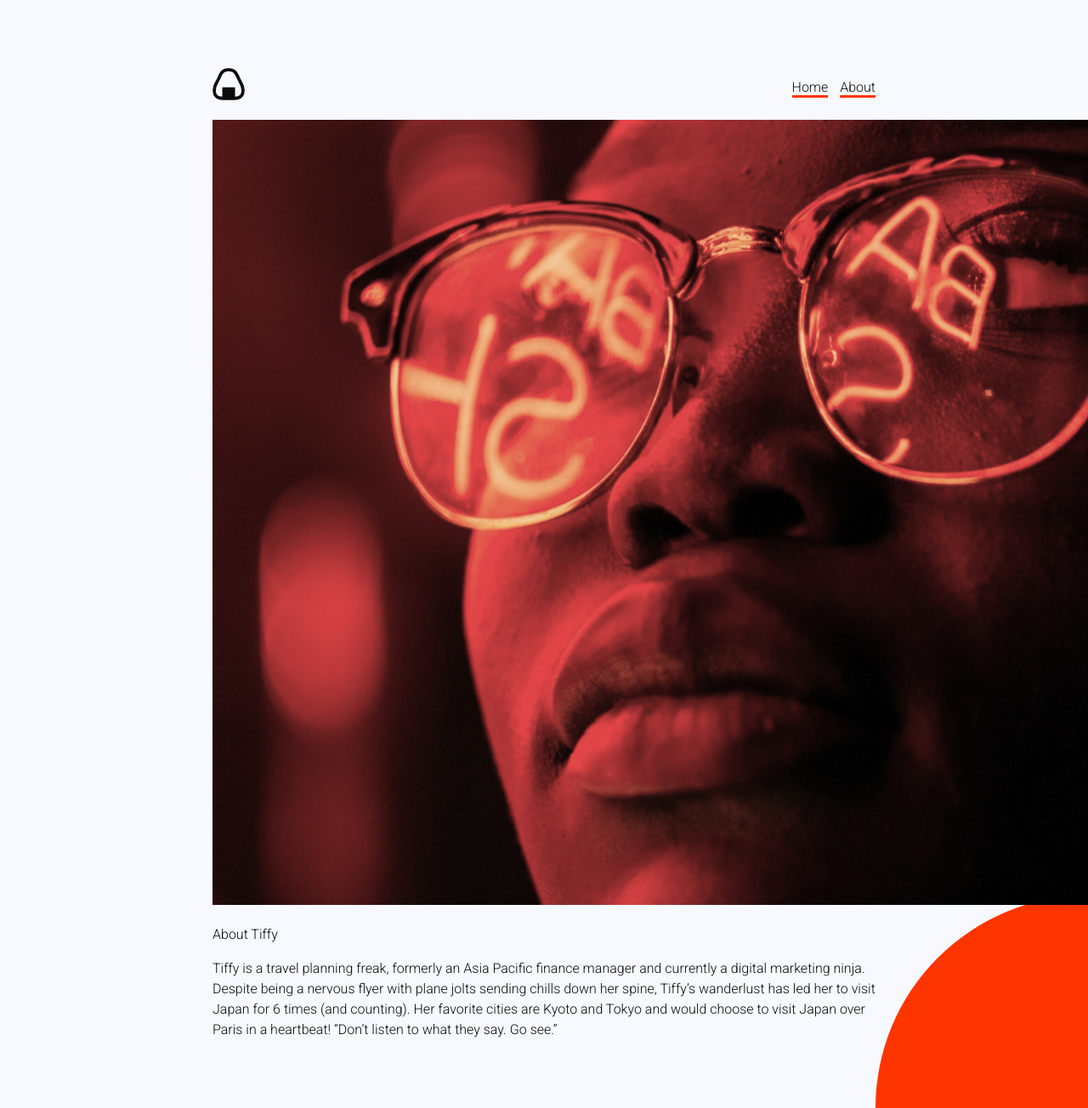
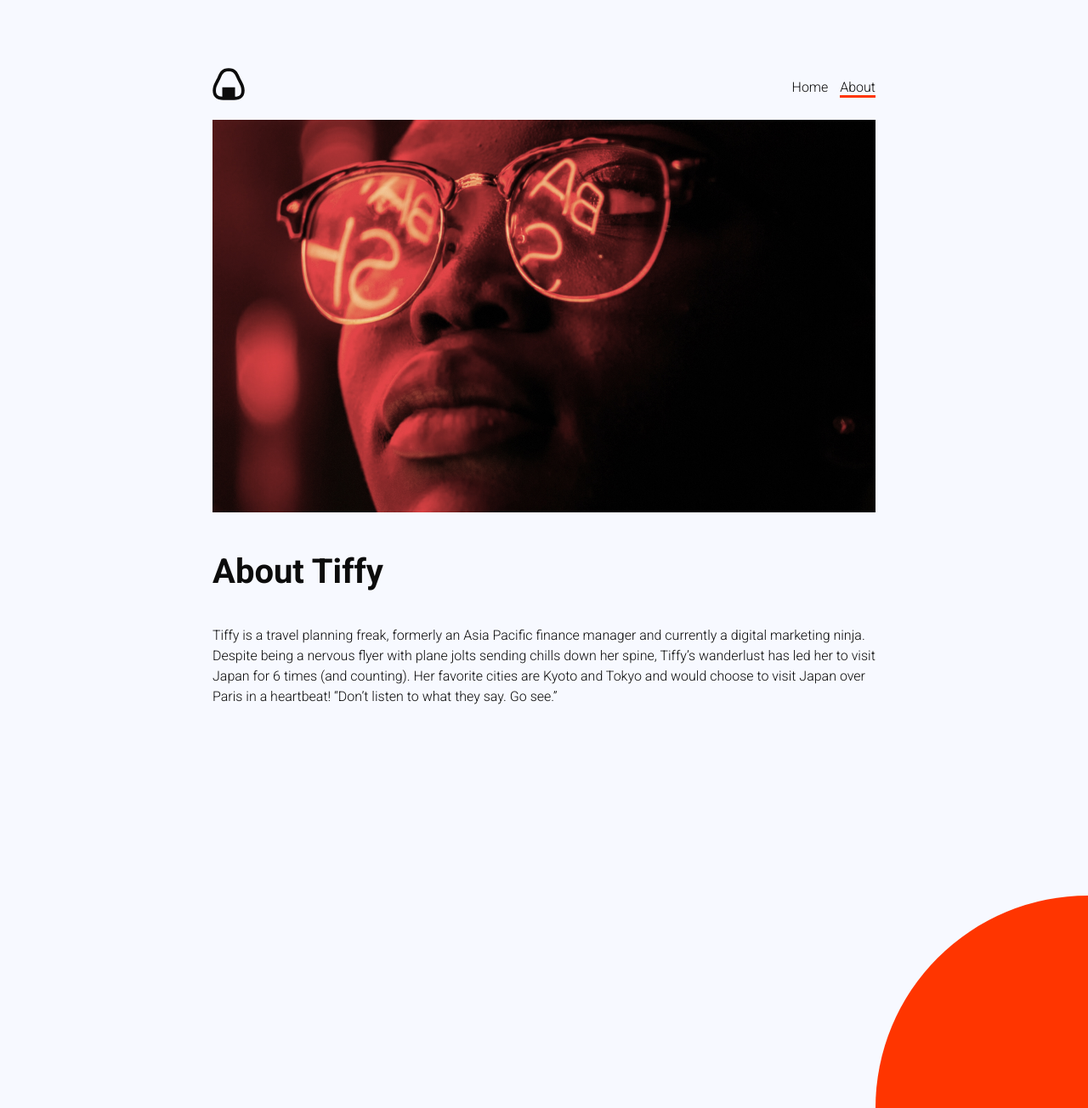
Before and after one commit to hqpham114/A-night-in-Japan, a Jekyll site: the page built from about.markdown, in a window 1280 px wide and 1304 px high. Shown: the whole window at 85% size. Built offline with Jekyll 4.4.1, drawn with Linux system fonts in a browser that asks for light colours.

Commit message:
fix navigation and images

```diff
--- a/_includes/header.html
+++ b/_includes/header.html
@@ -2,7 +2,8 @@
     <a href="/"><img src="/assets/images/logo.svg" alt="a night in Japan">
     </a>
     <nav>
-        <a href="/">Home</a>
-        <a href="/about">About</a>
+
+        <a href="/" {% if page.url == "/" %} class="selected" {% endif %} >Home</a>
+        <a href="/about/" {% if page.url == "/about/" %} class="selected" {% endif %} >About</a>
     </nav>
 </header>
--- a/about.markdown
+++ b/about.markdown
@@ -6,7 +6,7 @@
 
 ![about.jpg](/uploads/about.jpg)
 
-About Tiffy
+<h2>About Tiffy</h2>
 
 Tiffy is a travel planning freak, formerly an Asia Pacific finance manager and currently a digital marketing ninja. Despite being a nervous flyer with plane jolts sending chills down her spine, Tiffy’s wanderlust has led her to visit Japan for 6 times (and counting). Her favorite cities are Kyoto and Tokyo and would choose to visit Japan over Paris in a heartbeat!
 “Don't listen to what they say. Go see.”
--- a/assets/css/app.scss
+++ b/assets/css/app.scss
@@ -41,11 +41,22 @@
     align-items: center;
 }
 
-nav a, p a{
+nav a{
+    color:$black;
+
+    text-decoration: none;
+    margin-left: 10px;
+}
+
+nav a.selected, p a{
     color:$black;
     border-bottom: 3px solid $red;
     text-decoration: none;
     margin-left: 10px;
+}
+
+img{
+    max-width: 780px;
 }
 
 .read-more{
```
